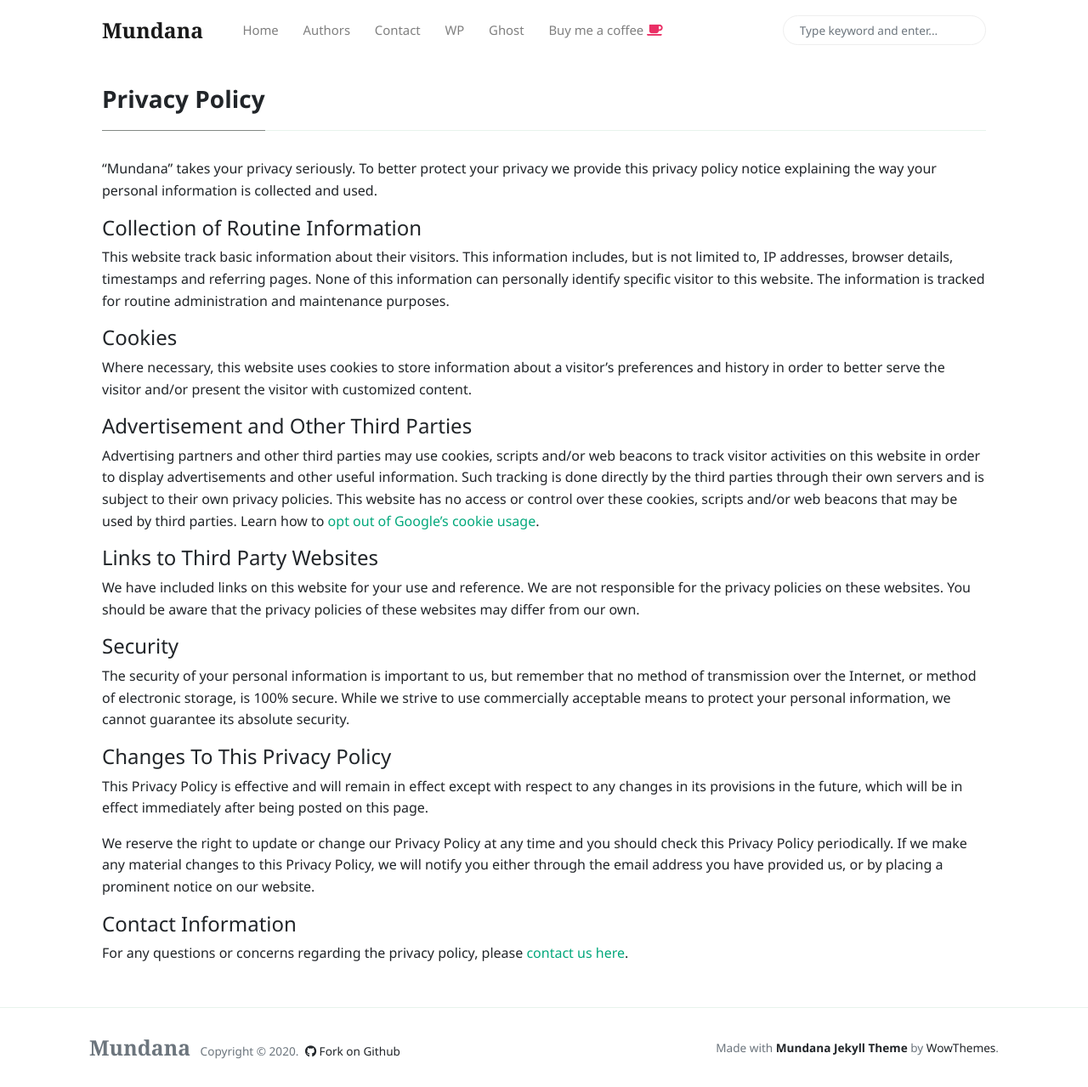
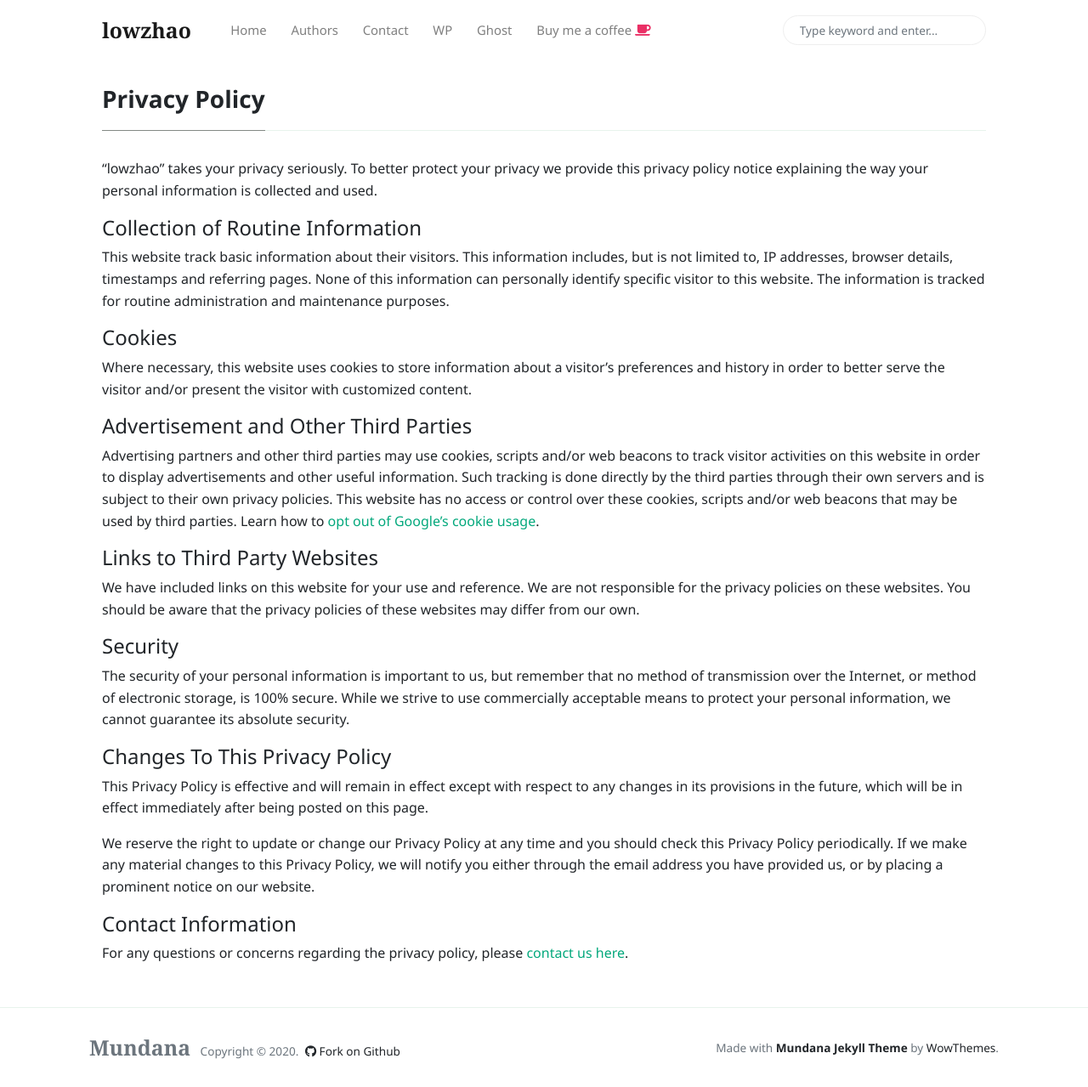
Before and after one commit to lowzhao/lowzhao, a Jekyll site: the page built from _pages/privacy-policy.md, in a window 1280 px wide and 1279 px high. Shown: the whole window at 85% size. Built offline with Jekyll 4.4.1, drawn with Linux system fonts in a browser that asks for light colours; nearby versions of some CDN libraries.

Commit message:
new config

```diff
--- a/_config.yml
+++ b/_config.yml
@@ -1,9 +1,9 @@
 # Site
-name: 'Mundana'
-description: 'Mundana is a free Jekyll theme for awesome people like you, Medium like.'
+name: 'lowzhao'
+description: 'Lowzhao Blog, Medium like.'
 logo: 'assets/images/logo.png'
 favicon: 'assets/images/favicon.ico'
-baseurl: '/mundana-theme-jekyll'
+baseurl: ''
 disqus: 'demowebsite'
 email: 'wowthemesnet@gmail.com'
 mailchimp-list: 'https://wowthemes.us11.list-manage.com/subscribe/post?u=8aeb20a530e124561927d3bd8&amp;id=8c3d2d214b'
```
Also changed, not shown: assets/images/logo.png (added), 1 other file.
